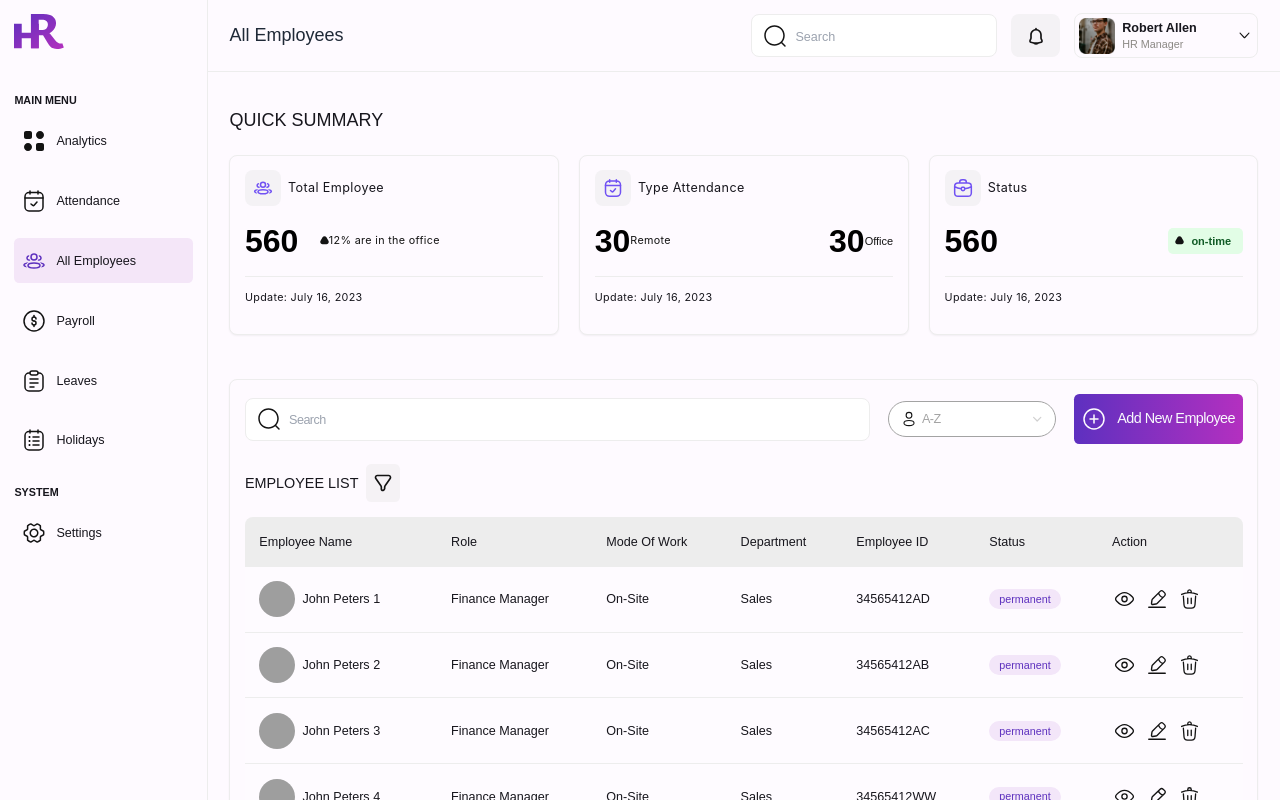
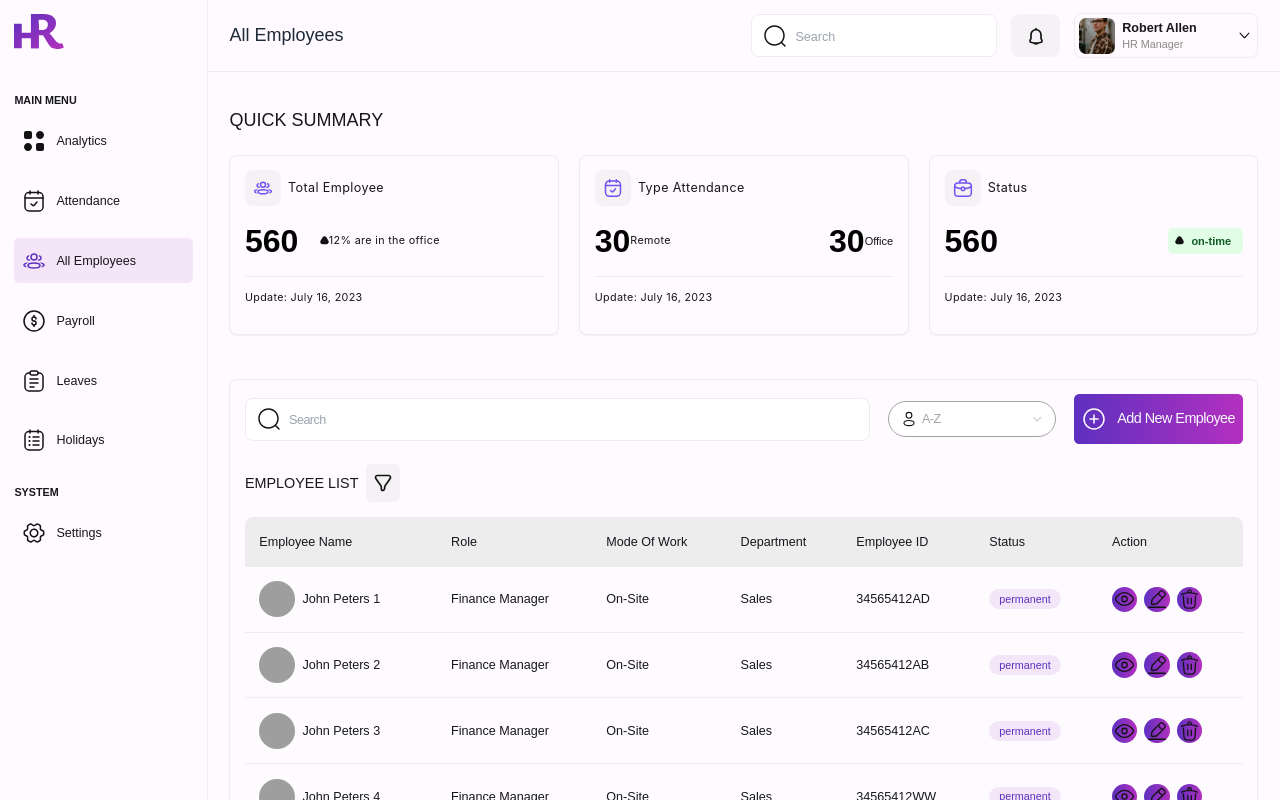
Before and after one commit to gunkiddedy/dashboard-app-next-shadcn, a Next.js app: page /dashboard/employees in a window 1280 px wide. Built offline with nearby package versions, Linux system fonts and the light colour scheme; grey boxes are pictures that could not be loaded.

Commit message:
Add TypeScript types to cell renderers and refactor button variants in Employee dashboard

```diff
--- a/src/app/dashboard/employees/page.tsx
+++ b/src/app/dashboard/employees/page.tsx
@@ -26,7 +26,7 @@ const EMPLOYEE_COLUMNS = [
   {
     header: "Employee Name",
     accessorKey: "employeeName",
-    cell: ({ cell, row }) => {
+    cell: ({ cell, row }: { cell: any; row: any }) => {
       return (
         <div className="flex items-center space-x-2">
           <MyAvatar
@@ -57,7 +57,7 @@ const EMPLOYEE_COLUMNS = [
   {
     header: "Status",
     accessorKey: "status",
-    cell: ({ row }) => {
+    cell: ({ row }: { row: any }) => {
       return (
         <StatusBadge className="font-normal" status={row.original.status} />
       );
@@ -65,7 +65,7 @@ const EMPLOYEE_COLUMNS = [
   },
   {
     header: "Action",
-    cell: ({ cell, row }) => {
+    cell: ({ cell, row }: { cell: any; row: any }) => {
       const employeeId = row.original.employeeId;
       function handleClick() {
         console.log(employeeId);
@@ -77,21 +77,21 @@ const EMPLOYEE_COLUMNS = [
             className="w-7 h-7 rounded-full px-0.5 hover:bg-slate-200 hover:outline-none"
             icon={dashboardIcons.viewIcon}
             classIcon="w-6 h-6"
-            variant="neutral"
+            variant="default"
             onClick={handleClick}
           />
           <Button
             className="w-7 h-7 rounded-full px-0.5 hover:bg-slate-200 hover:outline-none"
             icon={dashboardIcons.editIcon}
             classIcon="w-6 h-6"
-            variant="neutral"
+            variant="default"
             onClick={handleClick}
           />
           <Button
             className="w-7 h-7 rounded-full px-0.5 hover:bg-slate-200 hover:outline-none"
             icon={dashboardIcons.trashIcon}
             classIcon="w-6 h-6"
-            variant="neutral"
+            variant="default"
             onClick={handleClick}
           />
         </div>
@@ -108,7 +108,7 @@ const arrowRoundedLittleIcon = () => (
   />
 );
 
-const badgeIconStatus = (status) => {
+const badgeIconStatus = (status: string) => {
   return (
     <StatusBadgeLeftIcon
       status={status}
@@ -140,7 +140,7 @@ const CardEmployeeList = () => {
   // State to hold the selected value
   const [selected, setSelected] = useState("");
 
-  const alertDialogFilterRef = useRef<unknown>(null);
+  const alertDialogFilterRef = useRef<{ openDialog: () => void }>(null);
 
   const handleClickFilter = () => {
     console.log("handleClickFilter");
```
